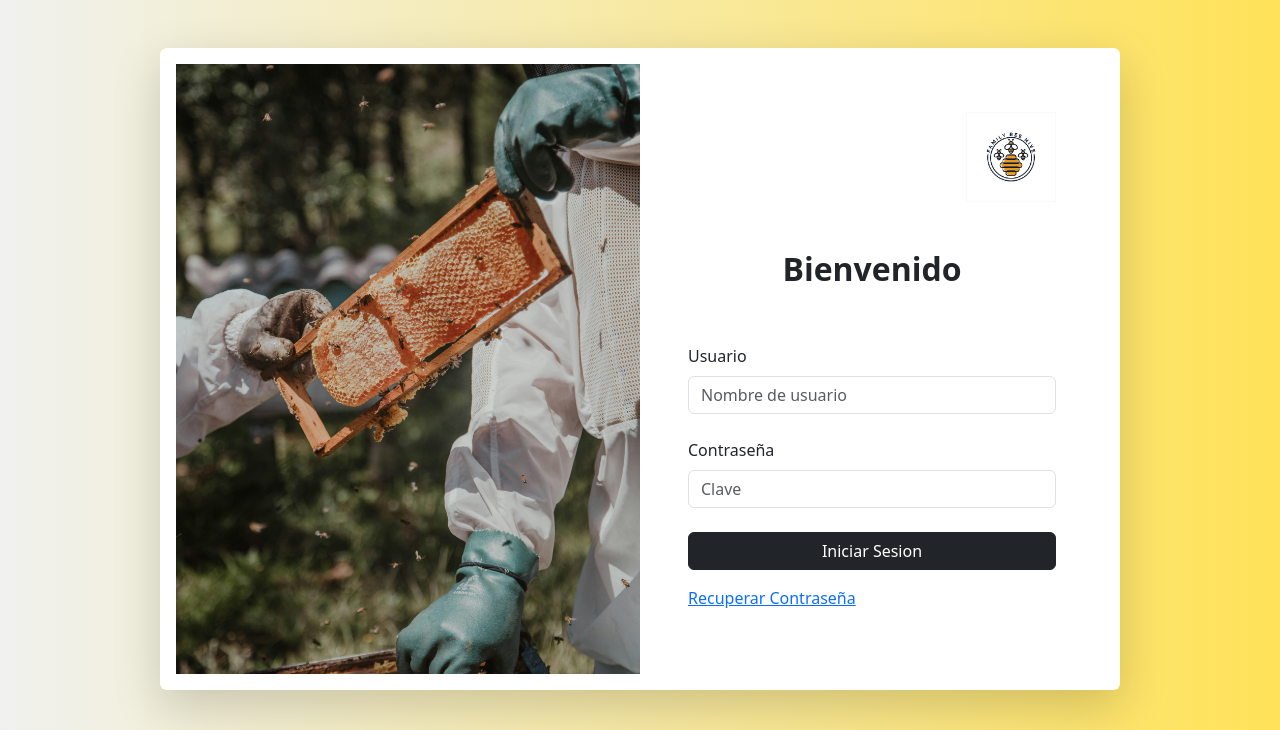
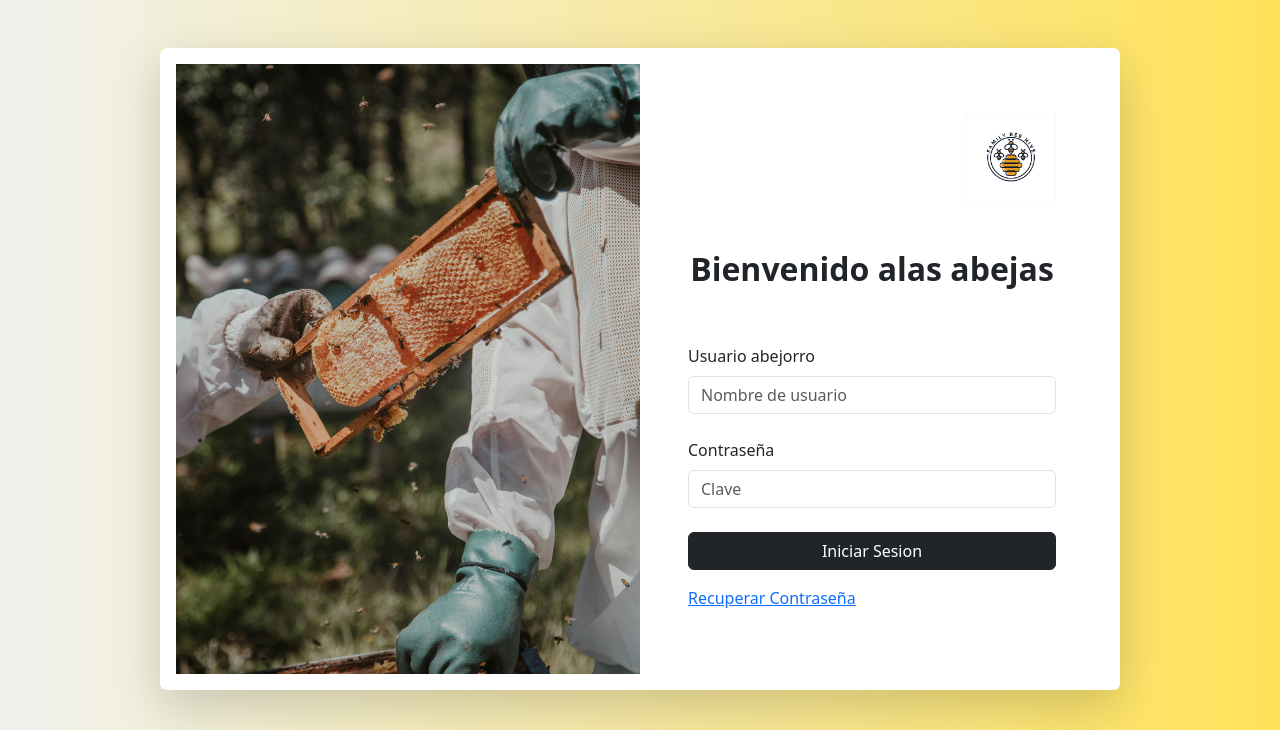
Before and after one commit to ucarva/registro-apiarios, a PHP site: page / in a window 1280 px wide. Shown: the top 730 px of the page. Run offline with PHP 8.4, Linux system fonts and the light colour scheme.

Commit message:
apoyo en el index

```diff
--- a/Index.php
+++ b/Index.php
@@ -33,7 +33,7 @@
                 <div class="text-end">
                     <img src="./img/logo.avif" width="90" />
                 </div>
-                <h2 class="fw-bold text-center py-5">Bienvenido</h2>
+                <h2 class="fw-bold text-center py-5">Bienvenido alas abejas</h2>
 
                 <!--Mensaje error -->
 
@@ -61,7 +61,7 @@
 
 
                     <div class="mb-4">
-                        <label for="text" class="form-label">Usuario</label>
+                        <label for="text" class="form-label">Usuario abejorro</label>
                         <input type="text" name="Usuario" placeholder="Nombre de usuario" class="form-control">
                     </div>
                     <div class="mb-4">
```
